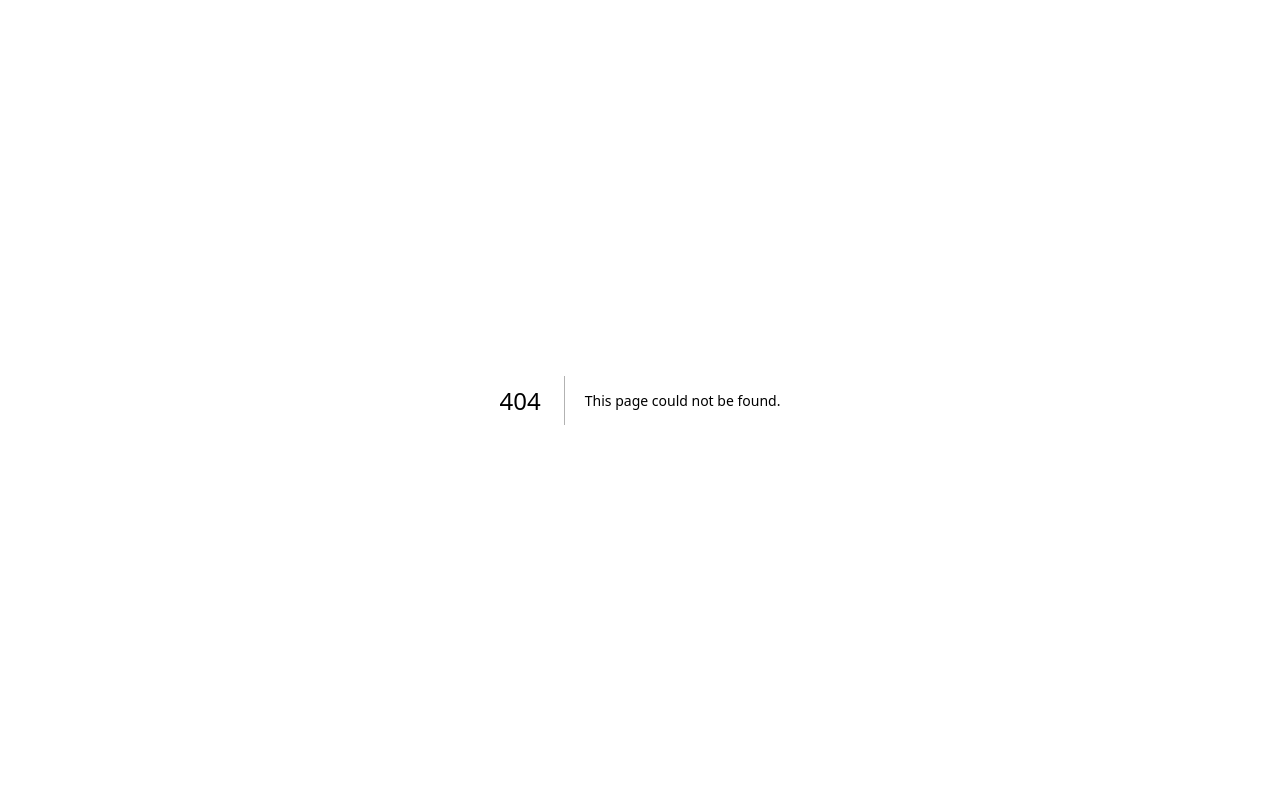
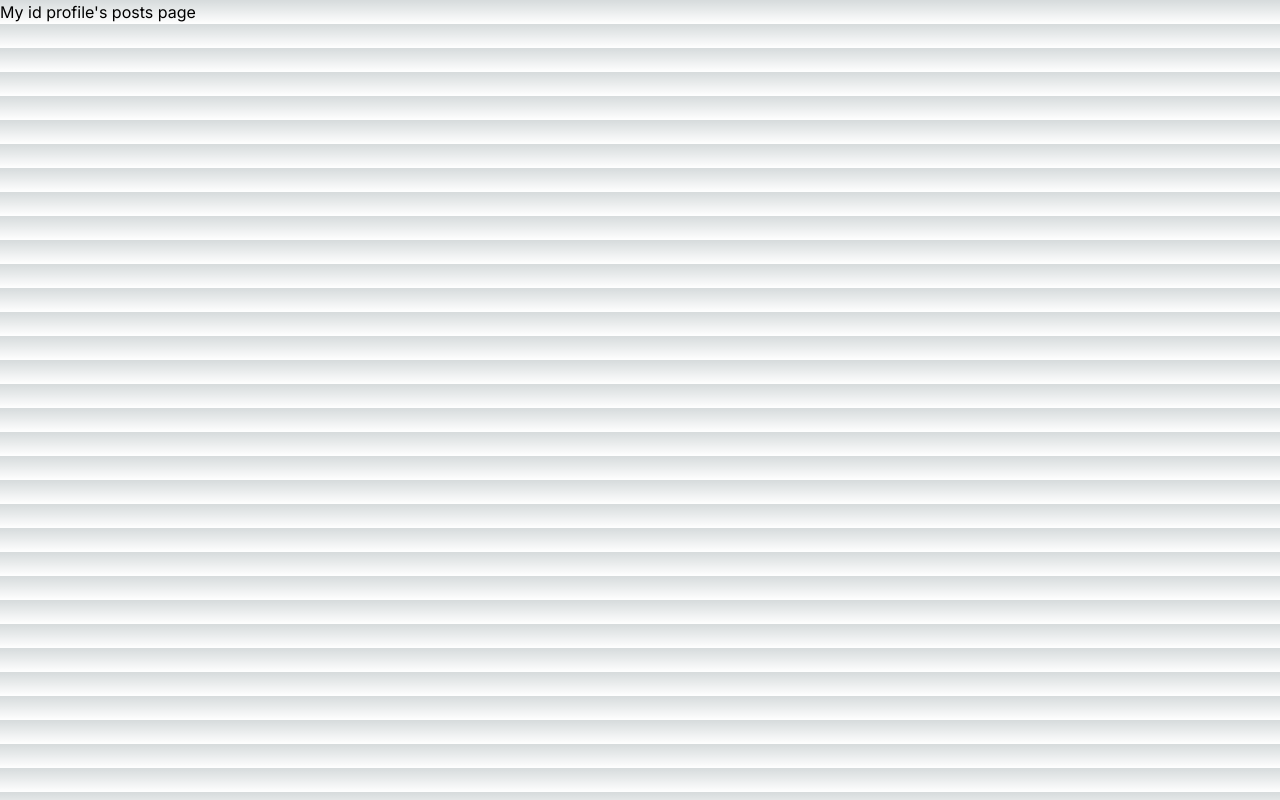
Before and after one commit to hendisantika/NuxtJS14-Course, a Next.js app: page /profile/1/post/1 in a window 1280 px wide. Before the commit this address had no page. Built offline with nearby package versions, Linux system fonts and the light colour scheme.

Commit message:
Modify page.tsx🫸🌀✏️📗🐧🐳

```diff
--- /dev/null
+++ b/src/app/profile/[id]/post/[postId]/page.tsx
@@ -0,0 +1,11 @@
+"use client";
+import {useParams} from "next/navigation";
+
+export default function postId() {
+    const params = useParams();
+    console.log("id");
+    console.log(params.id);
+    console.log("productId");
+    console.log(params.postId);
+    return <div>My id profile's posts page</div>
+}
```
